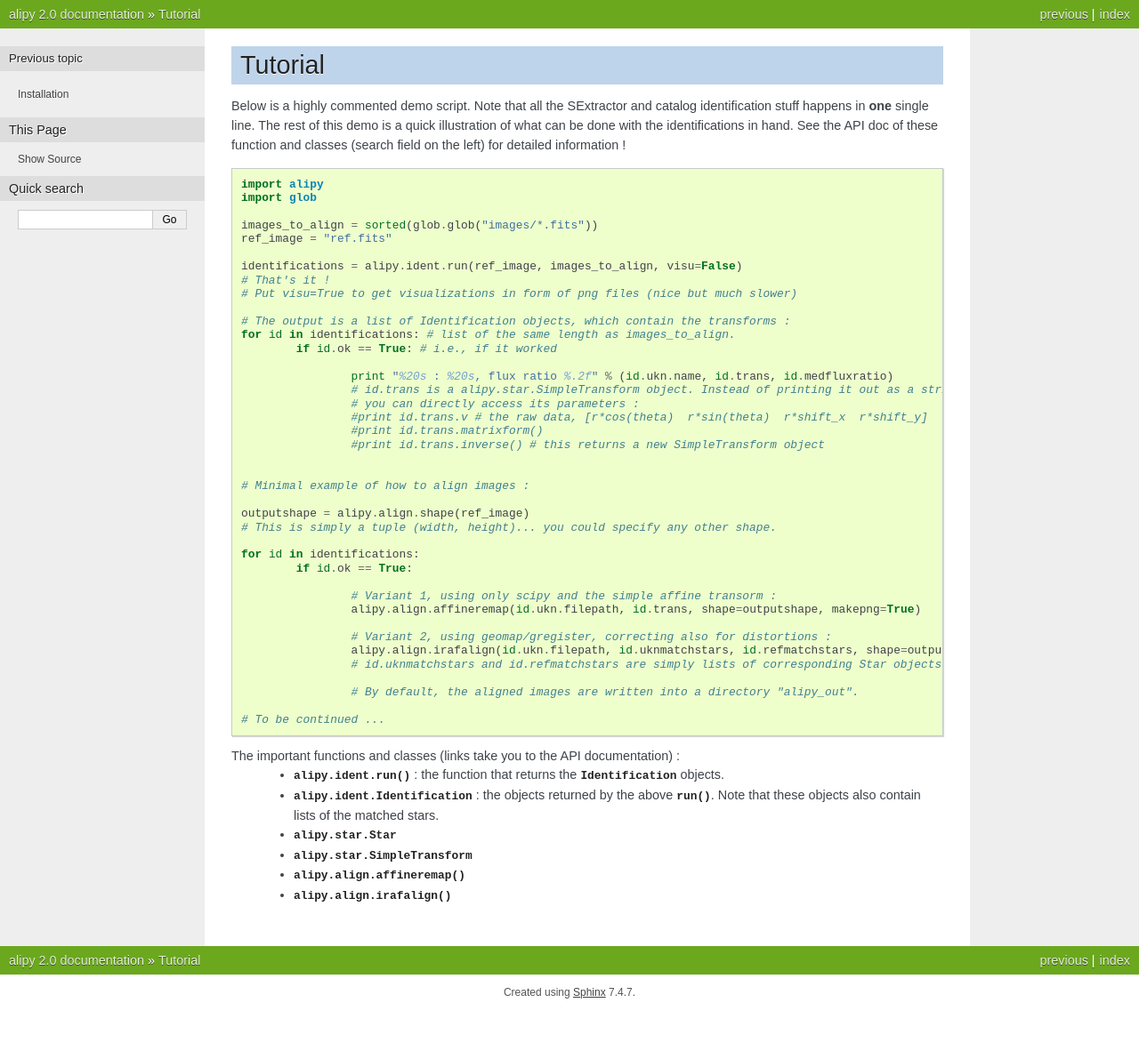
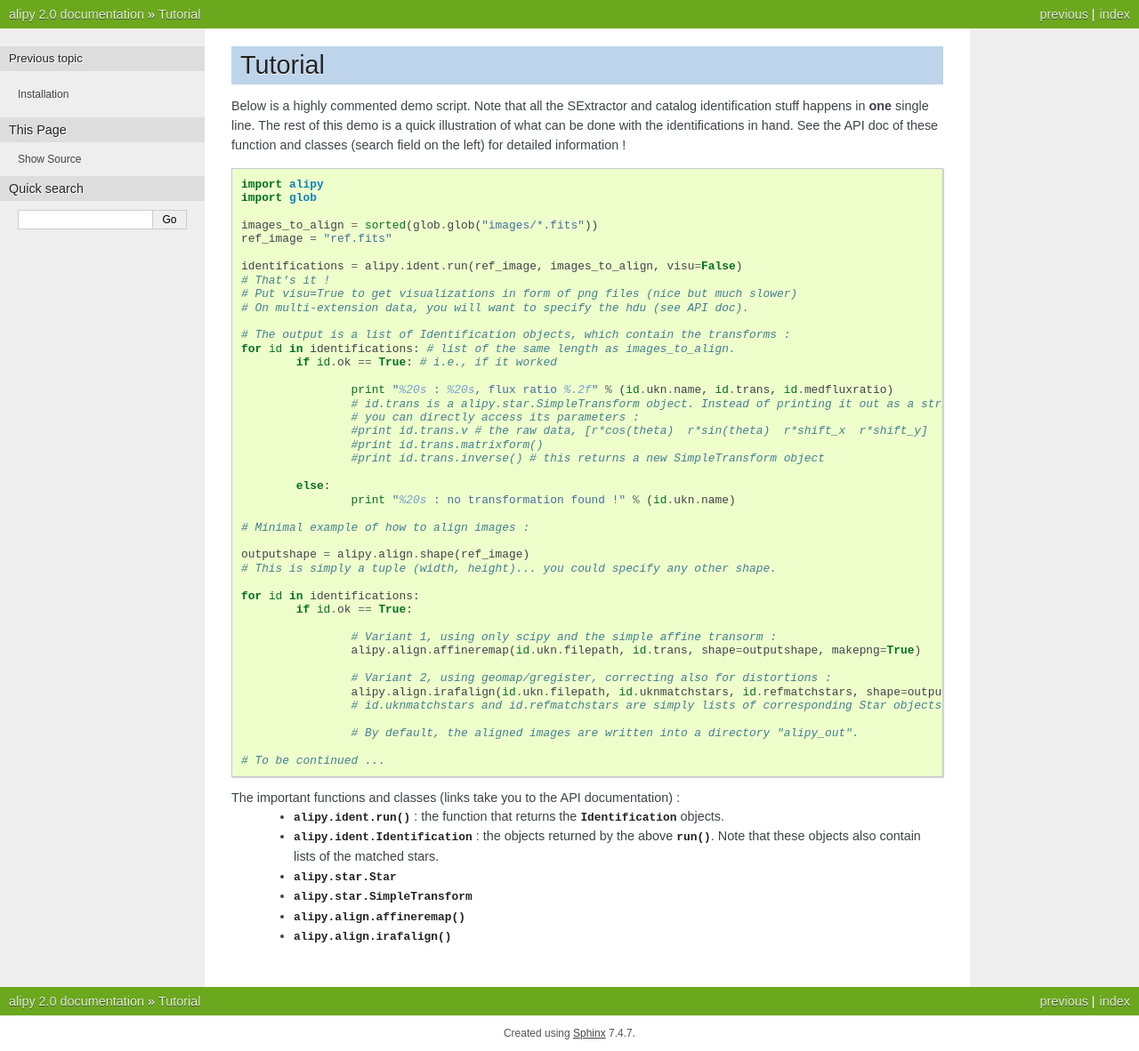
Before and after one commit to japs/alipy, a Sphinx documentation site: the page built from doc/tutorial.rst, in a window 1280 px wide. Shown: the whole page at 89% size. Built offline with Sphinx 7.4.7, drawn with Linux system fonts in a browser that asks for light colours; pages that are not in the unit, such as notebooks, are missing from menus; before the commit the page ends 1136 px from its top, so only the background shows below that.

Commit message:
sex alias + hdu doc in tut
git-svn-id: https://svn.epfl.ch/svn/mtewes-public/trunk/alipy2@66 5ae55fb9-db83-4c1d-9d4d-9b20baeada1b

```diff
--- a/doc/installation.rst
+++ b/doc/installation.rst
@@ -6,7 +6,7 @@ Requirements
 ------------
 
 We need python, numpy, scipy, matplotlib, and :
- * `Source Extractor <http://www.astromatic.net/software/sextractor>`_ by Bertin & Arnouts
+ * `Source Extractor <http://www.astromatic.net/software/sextractor>`_ by Bertin & Arnouts. The executable must be available as ``sex``, not as ``sextractor``. Make an alias if required.
  * `astroasciidata <http://www.stecf.org/software/PYTHONtools/astroasciidata/>`_ : a package to read SExtractor catalogs
  * `f2n <http://obswww.unige.ch/~tewes/f2n_dot_py/>`_ : **optional**, but very useful to make control visualizations
  * `PyRAF/IRAF <http://www.stsci.edu/institute/software_hardware/pyraf>`_ : **optional**, only needed if you want to use IRAF's geomap/gregister image alignment
--- a/doc/tutorial.rst
+++ b/doc/tutorial.rst
@@ -14,6 +14,7 @@ Below is a highly commented demo script. Note that all the SExtractor and catalo
 	identifications = alipy.ident.run(ref_image, images_to_align, visu=False)
 	# That's it !
 	# Put visu=True to get visualizations in form of png files (nice but much slower)
+	# On multi-extension data, you will want to specify the hdu (see API doc).
 
 	# The output is a list of Identification objects, which contain the transforms :
 	for id in identifications: # list of the same length as images_to_align.
@@ -26,6 +27,8 @@ Below is a highly commented demo script. Note that all the SExtractor and catalo
 			#print id.trans.matrixform()
 			#print id.trans.inverse() # this returns a new SimpleTransform object
 
+		else:
+			print "%20s : no transformation found !" % (id.ukn.name)
 
 	# Minimal example of how to align images :
 
```
